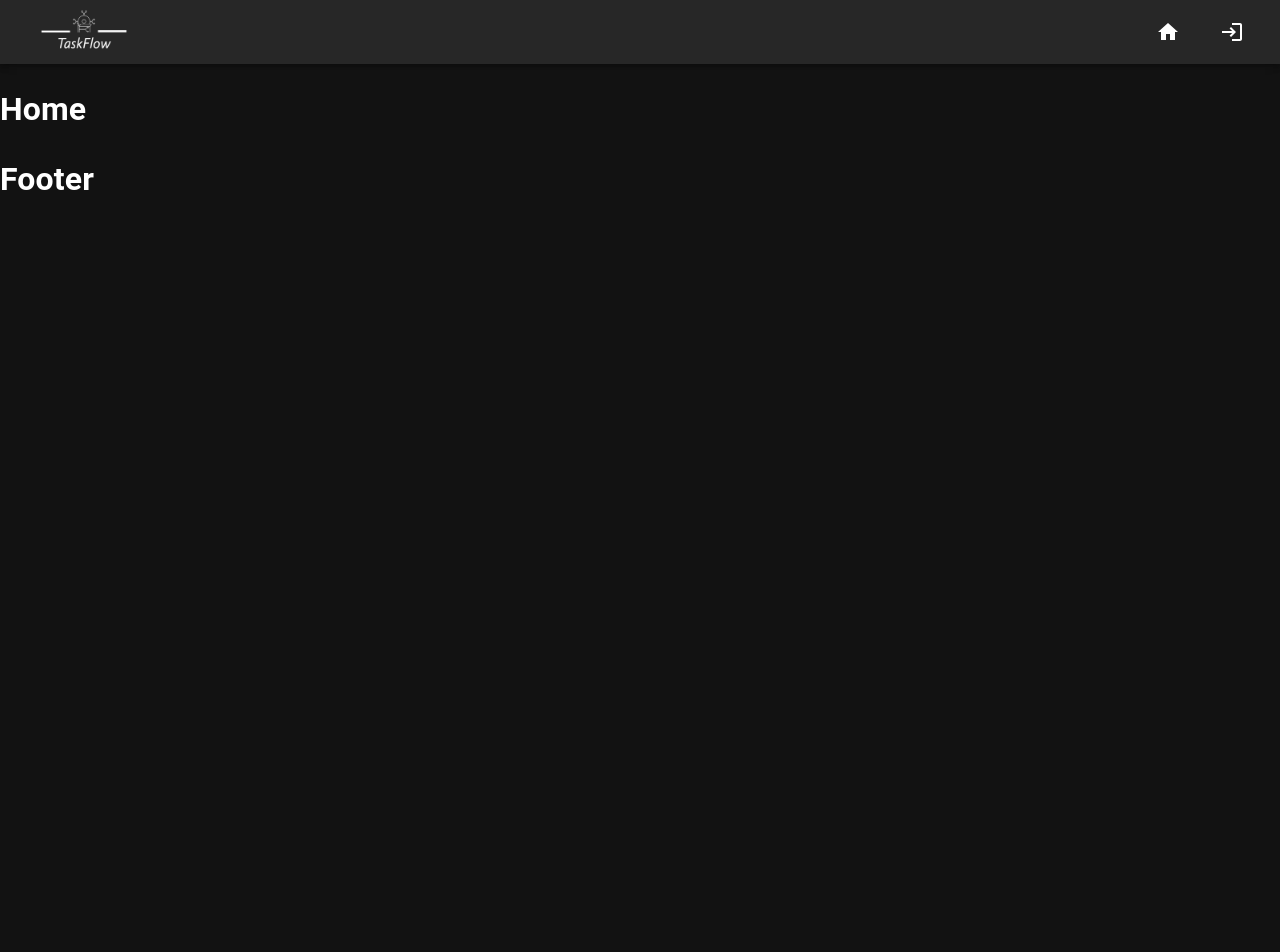
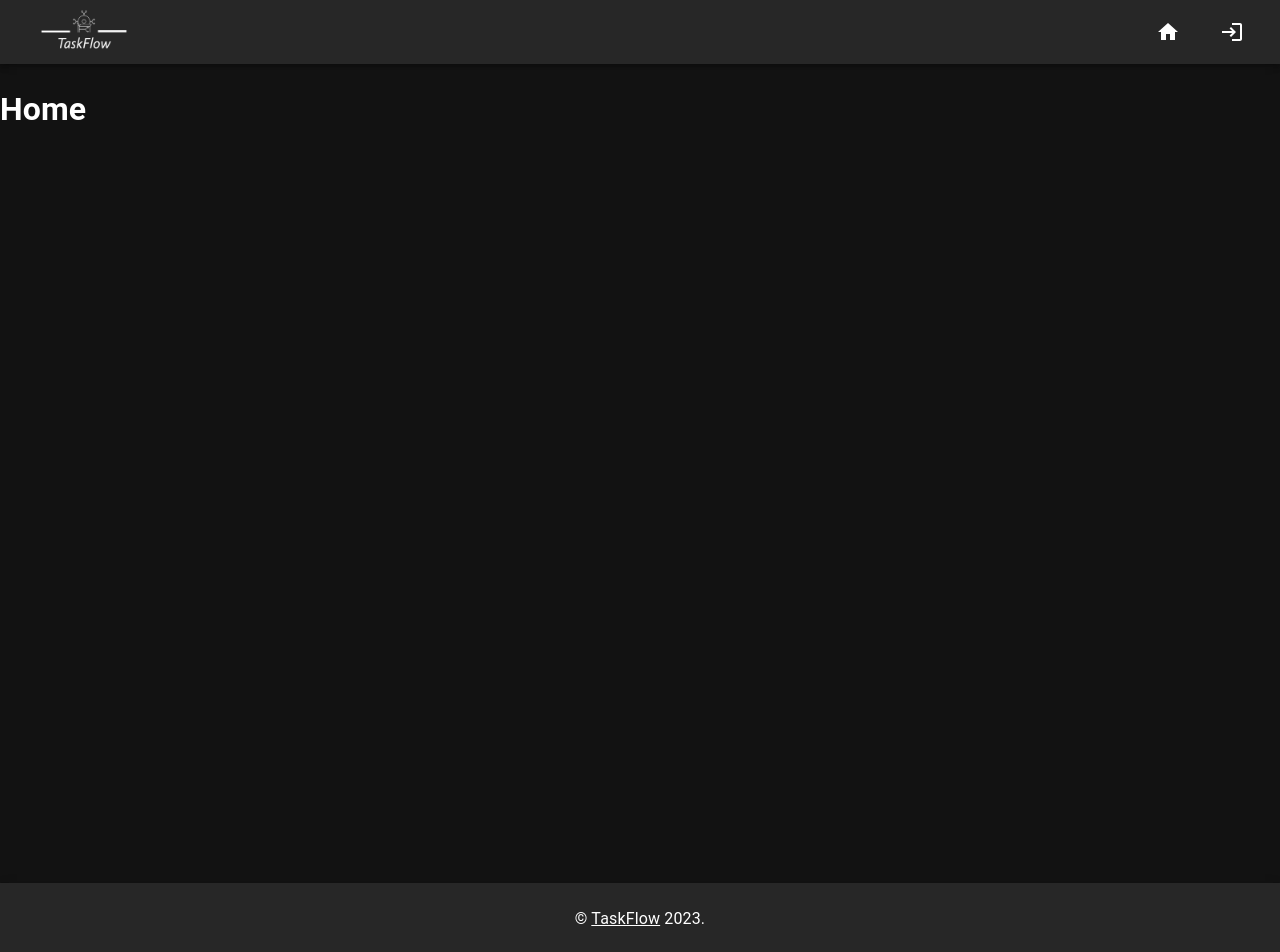
Before and after one commit to Justin-Connors/TaskFlow, a React (Create React App) app in the folder client/: page / in a window 1280 px wide. Shown: the top 952 px of the page. Before the commit the page ends 800 px from the top, so only its background shows below. Built offline with nearby package versions, Linux system fonts and the light colour scheme.

Commit message:
footer complete

```diff
--- a/client/src/components/Footer/Footer.module.css
+++ b/client/src/components/Footer/Footer.module.css
@@ -0,0 +1,13 @@
+.footer {
+  transition: box-shadow 300ms cubic-bezier(0.4, 0, 0.2, 1) 0ms;
+  box-shadow: 0px 2px 4px -1px rgba(0, 0, 0, 0.2),
+    0px 4px 5px 0px rgba(0, 0, 0, 0.14), 0px 1px 10px 0px rgba(0, 0, 0, 0.12);
+  background-image: linear-gradient(
+    rgba(255, 255, 255, 0.09),
+    rgba(255, 255, 255, 0.09)
+  );
+}
+
+.decoration {
+  text-decoration: none;
+}
--- a/client/src/components/Footer/index.jsx
+++ b/client/src/components/Footer/index.jsx
@@ -1,10 +1,52 @@
 import React from "react";
+import Container from "@mui/material/Container";
+import Typography from "@mui/material/Typography";
+import Link from "@mui/material/Link";
+import { Box } from "@mui/material";
+import { createTheme, ThemeProvider } from "@mui/material/styles";
+import styles from "./Footer.module.css";
+
+function Copyright() {
+  return (
+    <Typography variant="body1" color="white" align="center">
+      {"© "}
+      <Link color="inherit" href="" className={styles.decoration}>
+        TaskFlow
+      </Link>{" "}
+      {new Date().getFullYear()}
+      {"."}
+    </Typography>
+  );
+}
+
+const theme = createTheme();
 
 const Footer = () => {
   return (
-    <div>
-      <h1>Footer</h1>
-    </div>
+    <ThemeProvider theme={theme}>
+      <Box
+        sx={{ display: "flex", flexDirection: "column", minHeight: "100vh" }}
+      >
+        <Container
+          component="main"
+          sx={{ mt: 8, mb: 2 }}
+          maxWidth="sm"
+        ></Container>
+        <Box
+          className={styles.footer}
+          component="footer"
+          sx={{
+            py: 3,
+            px: 2,
+            mt: "auto",
+          }}
+        >
+          <Container maxWidth="sm">
+            <Copyright />
+          </Container>
+        </Box>
+      </Box>
+    </ThemeProvider>
   );
 };
 
```
